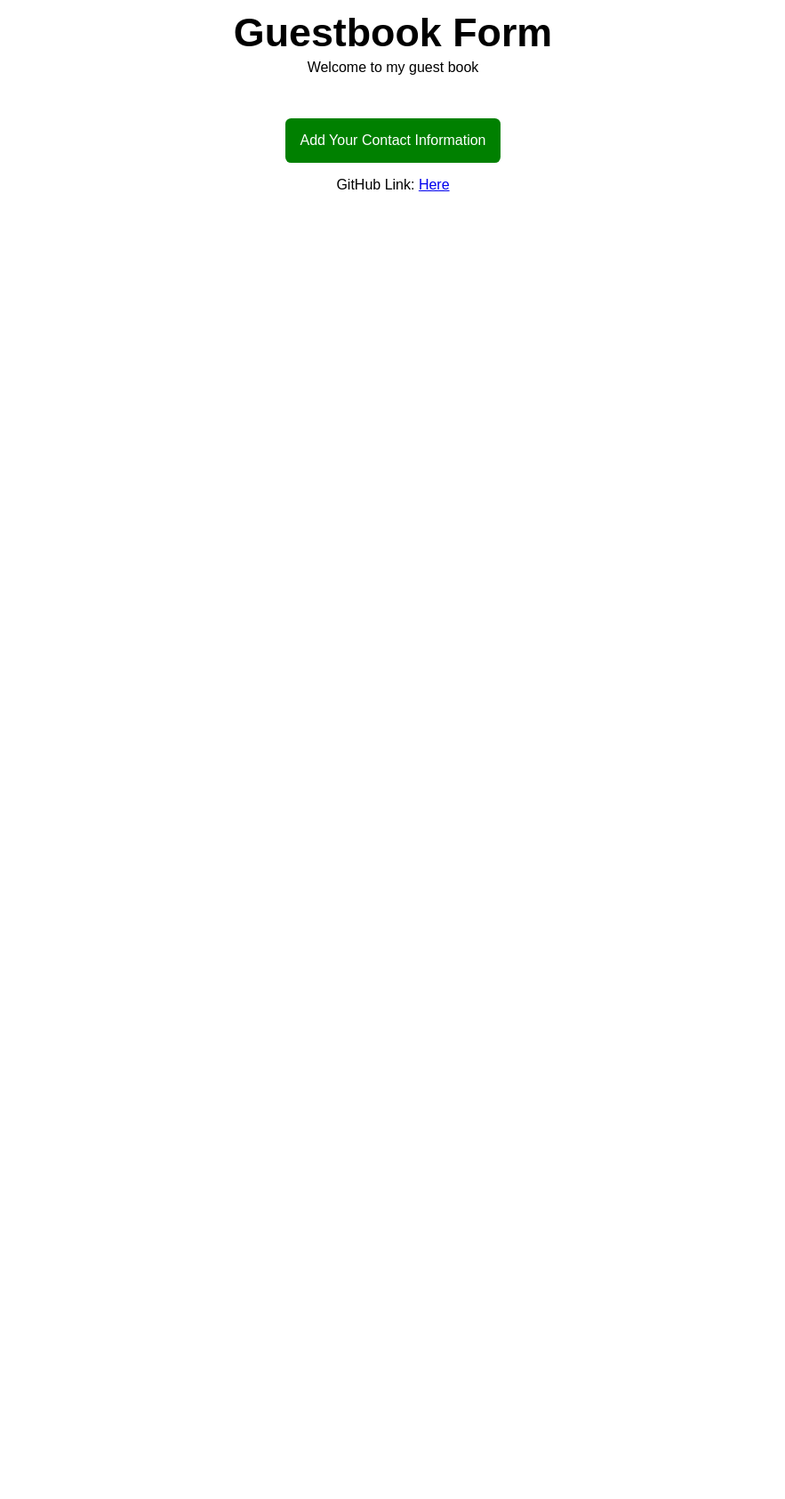
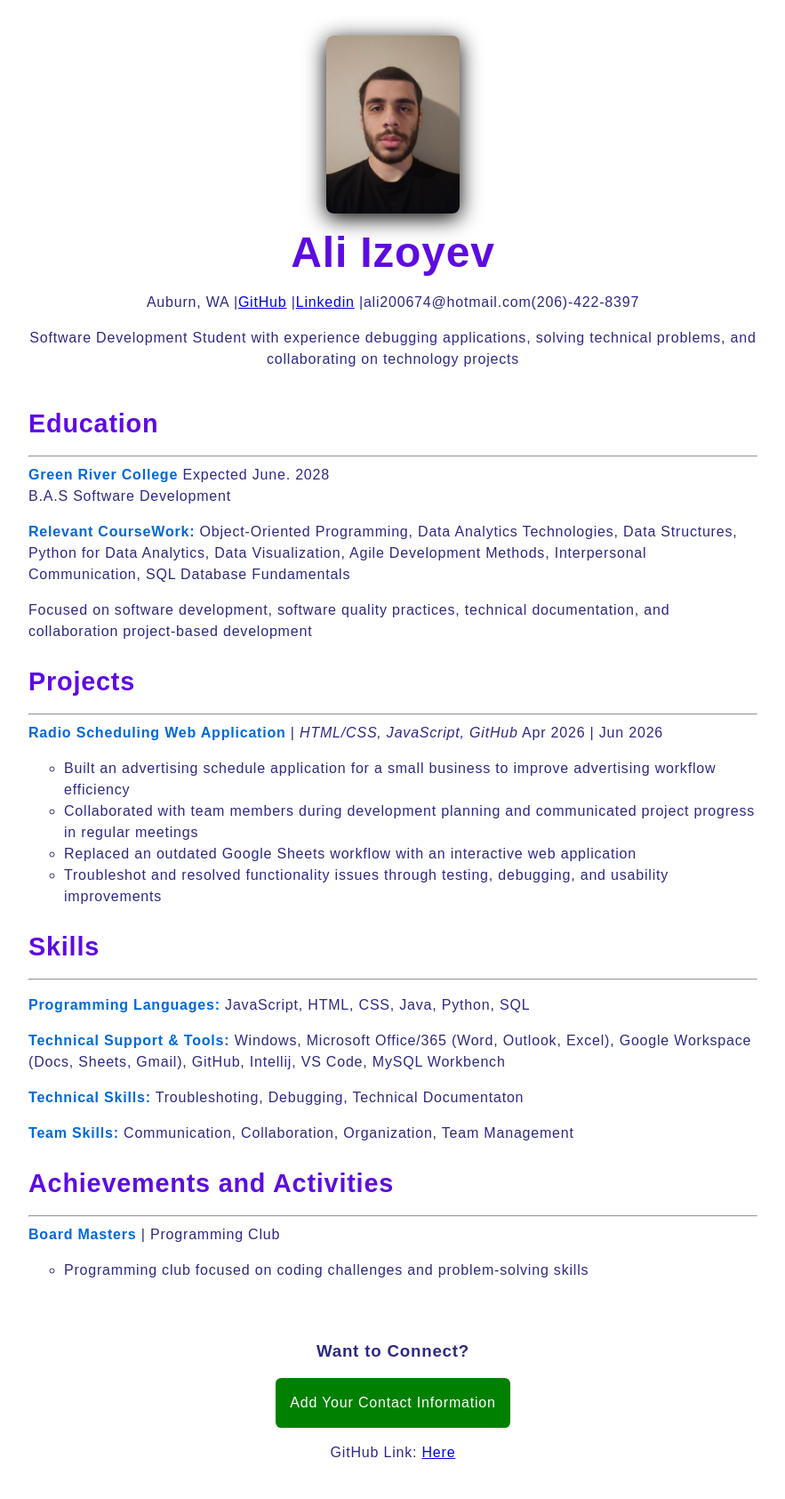
Before and after one commit to Ali200674/contact-form, a Node server app: page / in a window 1280 px wide. Shown: the whole page at 89% size, without its empty margins (198-1081 px from the left). Before the commit the page ends 215 px from the top, so only its background shows below. Run offline with Node 20, Linux system fonts and the light colour scheme.

Commit message:
feat: Home page now shows resume.

```diff
--- a/public/styles/home.css
+++ b/public/styles/home.css
@@ -21,11 +21,13 @@
     }
 }
 
-#main {
+#contact-info {
     margin-top: 3rem;
 
     display: flex;
+    flex-direction: column;
     justify-content: center;
+    align-items: center;
     a {
         display: block;
         background-color: green;
--- /dev/null
+++ b/public/styles/resume.css
@@ -0,0 +1,80 @@
+* {
+  box-sizing: border-box;
+}
+
+:root {
+  --primary: rgb(94, 11, 227);
+  --text: rgb(45, 41, 132);
+}
+
+html {
+  font-family: "Franklin Gothic Medium", "Arial Narrow", Arial, sans-serif;
+  font-size: 1rem;
+  line-height: 1.5rem;
+  letter-spacing: 0.05rem;
+  color: var(--text);
+  max-width: 900px;
+  margin: 0 auto;
+  padding: 2rem;
+}
+
+h1,
+h2 {
+  color: var(--primary);
+}
+
+a:hover {
+  color: rgb(45, 21, 58);
+}
+
+a:focus {
+  text-decoration: underline;
+  outline: 3px solid purple;
+}
+
+header {
+  display: flex;
+
+  flex-direction: column;
+
+  align-items: center;
+
+  text-align: center;
+
+  h1 {
+    font-size: 3rem;
+  }
+
+  div {
+    display: flex;
+    flex-direction: row;
+  }
+}
+
+section {
+  margin-top: 2rem;
+
+  h2 {
+    font-size: 1.8rem;
+  }
+}
+
+img {
+  border-radius: 0.5rem;
+  box-shadow: 0 5px 25px black;
+  width: 150px;
+}
+
+ul {
+  list-style-type: circle;
+}
+
+b {
+  color: rgb(0, 104, 216);
+}
+
+@media (max-width: 700px) {
+  header div {
+    flex-direction: column;
+  }
+}
--- a/views/home.ejs
+++ b/views/home.ejs
@@ -4,18 +4,112 @@
     <meta charset="UTF-8">
     <meta name="viewport" content="width=device-width, initial-scale=1.0">
     <link rel="stylesheet" href="/styles/home.css">
+    <link rel="stylesheet" href="/styles/resume.css">
     <title>Home Page</title>
 </head>
     <body>
-        <div id = "title">
-            <h1>Guestbook Form</h1>
-            <span>Welcome to my guest book  </span>
+        <header>
+    <img src="/imgs/photo-myself.jpg" alt="A photo of myself. Contains only the head and upper body" width="150"
+      height="200" />
+    <h1>Ali Izoyev</h1>
+    <div>
+      <span>Auburn, WA |</span>
+      <span><a href="https://github.com/Ali200674">GitHub</a> |</span>
+      <span><a href="www.linkedin.com/in/aliizoyev">Linkedin</a> |</span>
+      <span>ali200674@hotmail.com</span>
+      <span>(206)-422-8397</span>
     </div>
-        <main id = "main">
+
+    <p>
+      Software Development Student with experience debugging applications,
+      solving technical problems, and collaborating on technology projects
+    </p>
+  </header>
+  <main>
+    </section>
+    <section>
+      <h2>Education</h2>
+      <hr />
+      <b>Green River College</b> <span>Expected June. 2028</span>
+      <br />
+      <span>B.A.S Software Development</span>
+      <p>
+        <b>Relevant CourseWork:</b> Object-Oriented Programming, Data
+        Analytics Technologies, Data Structures, Python for Data Analytics,
+        Data Visualization, Agile Development Methods, Interpersonal
+        Communication, SQL Database Fundamentals
+      </p>
+      <p>
+        Focused on software development, software quality practices, technical
+        documentation, and collaboration project-based development
+      </p>
+    </section>
+    <section>
+      <h2>Projects</h2>
+      <hr />
+      <b>Radio Scheduling Web Application</b>
+      <span>| <i>HTML/CSS, JavaScript, GitHub</i></span>
+      <span>Apr 2026 | Jun 2026</span>
+      <ul>
+        <li>
+          Built an advertising schedule application for a small business to
+          improve advertising workflow efficiency
+        </li>
+        <li>
+          Collaborated with team members during development planning and
+          communicated project progress in regular meetings
+        </li>
+        <li>
+          Replaced an outdated Google Sheets workflow with an interactive web
+          application
+        </li>
+        <li>
+          Troubleshot and resolved functionality issues through testing,
+          debugging, and usability improvements
+        </li>
+      </ul>
+    </section>
+    <section>
+      <h2>Skills</h2>
+      <hr />
+      <p>
+        <b>Programming Languages:</b>
+        JavaScript, HTML, CSS, Java, Python, SQL
+      </p>
+      <p>
+        <b>Technical Support & Tools:</b>
+        Windows, Microsoft Office/365 (Word, Outlook, Excel), Google Workspace
+        <br />
+        (Docs, Sheets, Gmail), GitHub, Intellij, VS Code, MySQL Workbench
+      </p>
+      <p>
+        <b>Technical Skills:</b>
+        Troubleshoting, Debugging, Technical Documentaton
+      </p>
+      <p>
+        <b>Team Skills:</b>
+        Communication, Collaboration, Organization, Team Management
+      </p>
+    </section>
+    <section>
+      <h2>Achievements and Activities</h2>
+      <hr />
+      <b>Board Masters</b>
+      <span>| Programming Club</span>
+      <ul>
+        <li>
+          Programming club focused on coding challenges and problem-solving
+          skills
+        </li>
+      </ul>
+    </section>
+  </main>
+    <div id = "contact-info">
+        <h3>Want to Connect?</h3>
         <div>
             <a href="/contact-form">Add Your Contact Information</a>
         </div>
-        </main>
+    </div>
     <footer style = "display: flex; justify-content: center; margin-top: 1rem;">
         <span>GitHub Link: <a href="https://github.com/Ali200674/contact-form">Here</a></span>
     </footer>
```
Also changed, not shown: public/imgs/photo-myself.jpg (added). Lines whose indentation alone changed are shown as unchanged.
